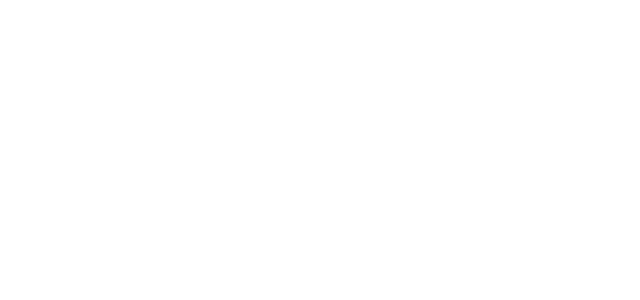
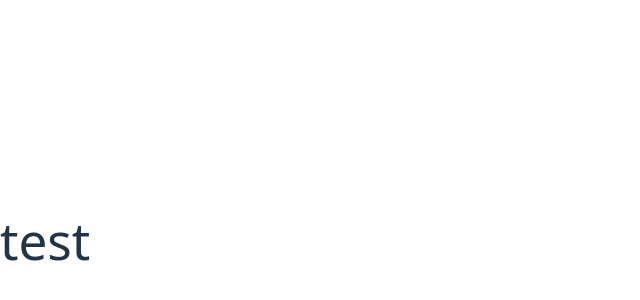
Before and after one commit to elysewelsh/sba9, a React (Vite) app: page / in a window 1280 px wide. Shown: the part 160-460 px from the top of the page, without its empty margins (0-640 px from the left). Built offline with nearby package versions, Linux system fonts and the light colour scheme.

Commit message:
visible text on page

```diff
--- a/package.json
+++ b/package.json
@@ -21,7 +21,7 @@
   "devDependencies": {
     "@eslint/js": "^9.39.1",
     "@types/node": "^24.10.1",
-    "@types/react": "^19.2.7",
+    "@types/react": "^19.2.14",
     "@types/react-dom": "^19.2.3",
     "@vitejs/plugin-react-swc": "^4.2.2",
     "eslint": "^9.39.1",
--- a/src/App.tsx
+++ b/src/App.tsx
@@ -1,12 +1,13 @@
 import { useState } from 'react'
 import './App.css'
+import { Dashboard } from "./components/Dashboard/Dashboard"
 
 function App() {
-  const [count, setCount] = useState(0)
+//   const [count, setCount] = useState(0)
 
   return (
     <>
-
+        <Dashboard text={"test"}/>
     </>
   )
 }
--- a/src/components/Dashboard/Dashboard.tsx
+++ b/src/components/Dashboard/Dashboard.tsx
@@ -0,0 +1,9 @@
+
+
+export function Dashboard ( {text}: DashboardProps) {
+    return (
+        <>
+        <h1>{text}</h1>
+        </>
+    )
+}
--- a/src/types/index.ts
+++ b/src/types/index.ts
@@ -0,0 +1,3 @@
+interface DashboardProps {
+text: string
+}
```
Also changed, not shown: 1 other file (tests, documents, lock files or other folders).
